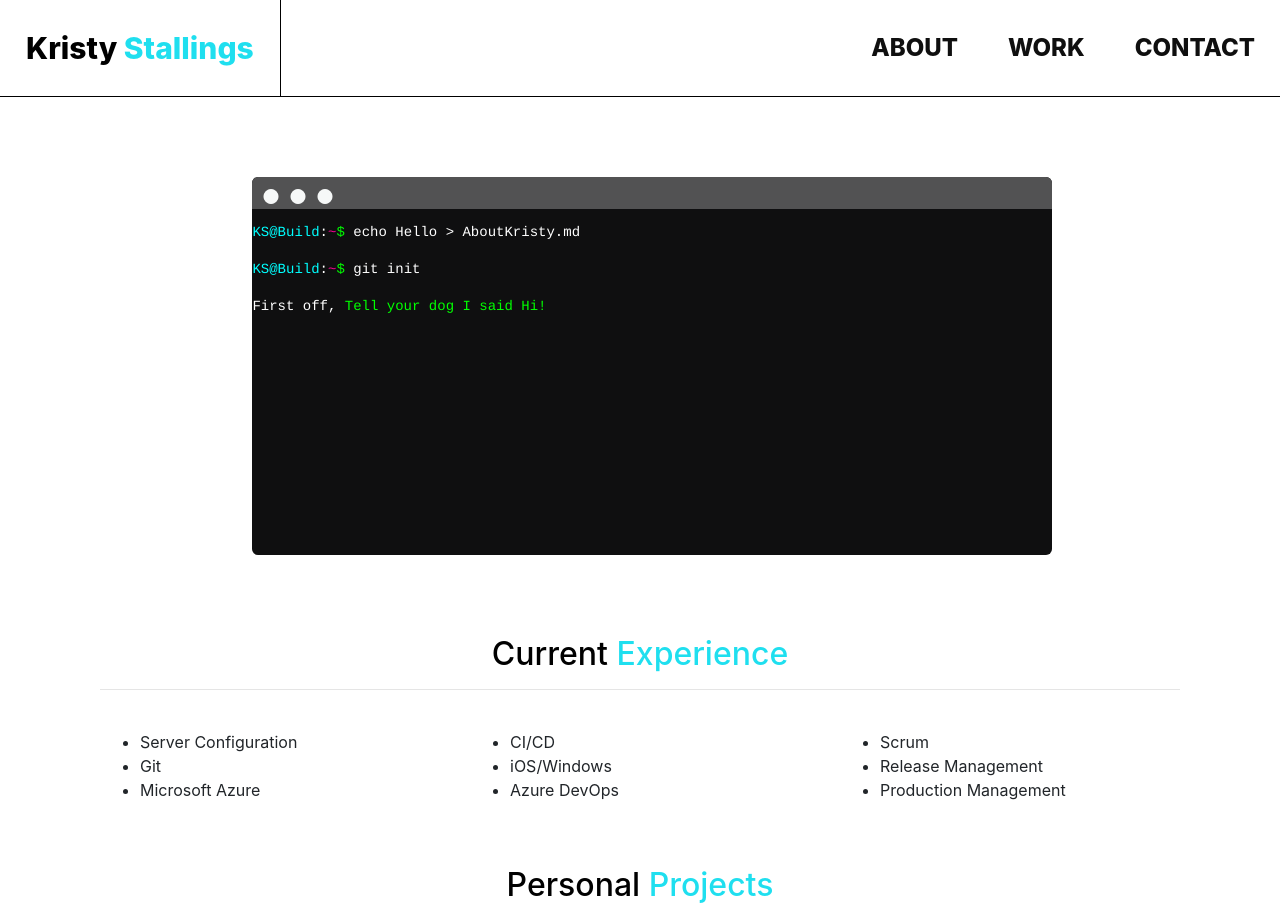
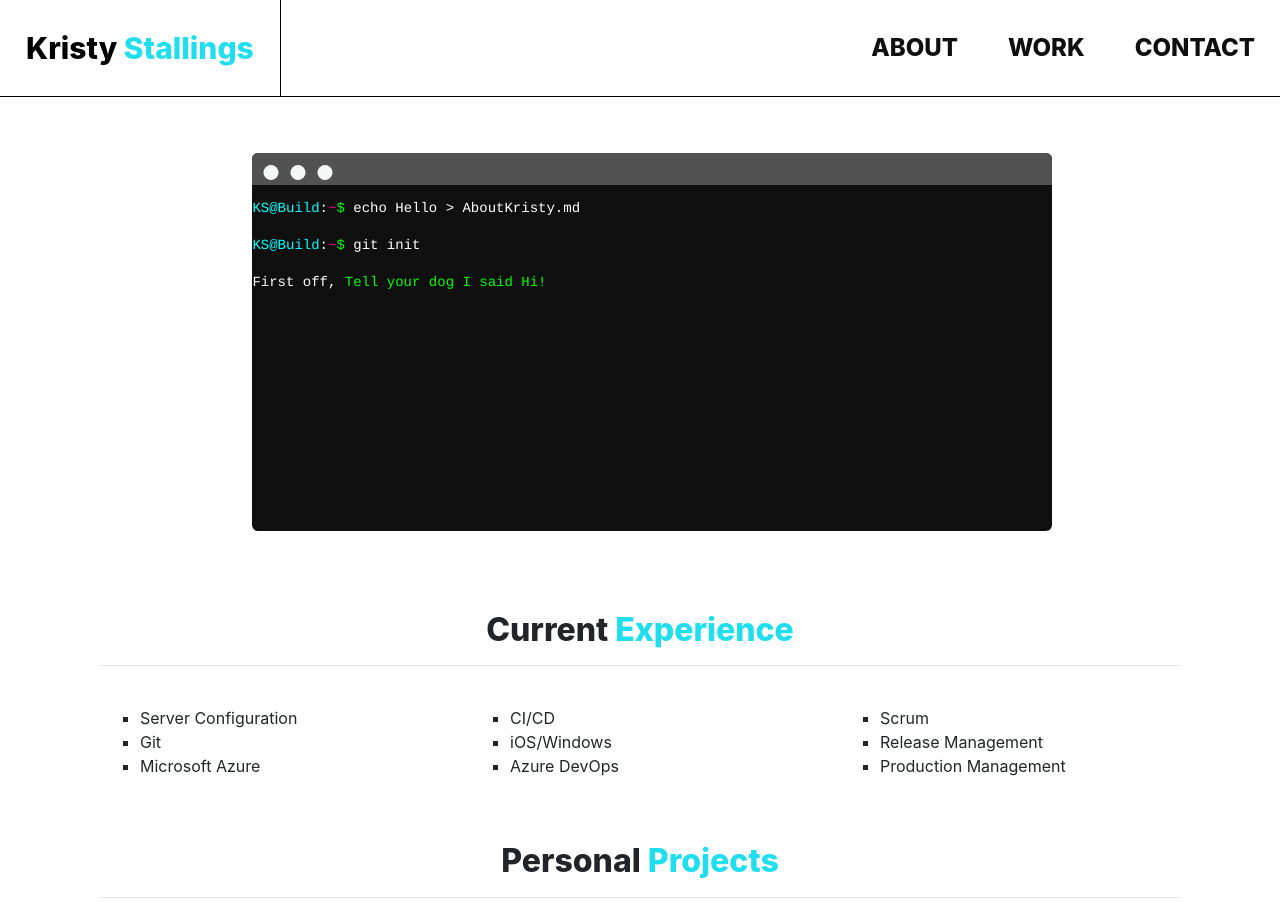
Before and after one commit to Kristy-Stallings/kristystallings.com, an Angular app in the folder portfolio/: page / in a window 1280 px wide. Shown: the top 912 px of the page. Built offline with nearby package versions, Linux system fonts and the light colour scheme; grey boxes are pictures that could not be loaded.

Commit message:
updating section headers

```diff
--- a/portfolio/src/app/app.component.css
+++ b/portfolio/src/app/app.component.css
@@ -4,6 +4,9 @@
     font-family: 'Dosis';
 }
 
+ul {
+    list-style-type: square;
+  }
 
 a {
 	color: #00ffff;
--- a/portfolio/src/app/app.component.html
+++ b/portfolio/src/app/app.component.html
@@ -1,8 +1,6 @@
 <app-nav-menu></app-nav-menu>
 <br>
 <br>
-<br>
-
 <section class="success" id="Intro">
     <div class="container">
         <div class="row">
@@ -69,16 +67,14 @@
                     <br>
                     <br>
                     <br>
-
                     <!-- Experience Section -->
                     <section class="success" id="experience">
                       <div class="container">
                             <div class="row">
                                 <div class="col-lg-12 text-center">
                                     <h2>
-                                        <span style="color:#000000">Current</span>
-                                        <span style="color:#1FDFEF">
-                                            Experience</span>
+                                        <span style="color:#000000" style="font-size:30px" style="font-family:Dosis" style="font-weight:800">Current</span>
+                                        <span style="font-size:30px" style="font-family:Dosis" style="font-weight:800"><span style="color:#1FDFEF"> Experience</span></span>
                                     </h2>
                                     <hr class="star-light">
                                   </div>
@@ -119,9 +115,8 @@
                             <div class="row">
                                 <div class="col-lg-12 text-center">
                                     <h2>
-                                        <span style="color:#000000">Personal</span>
-                                        <span style="color:#1FDFEF">
-                                            Projects</span>
+                                        <span style="color:#000000" style="font-size:30px" style="font-family:Dosis" style="font-weight:800">Personal</span>
+                                        <span style="font-size:30px" style="font-family:Dosis" style="font-weight:800"><span style="color:#1FDFEF"> Projects</span></span>
                                     </h2>
                                     <hr class="star-light">
                                 </div>
```
